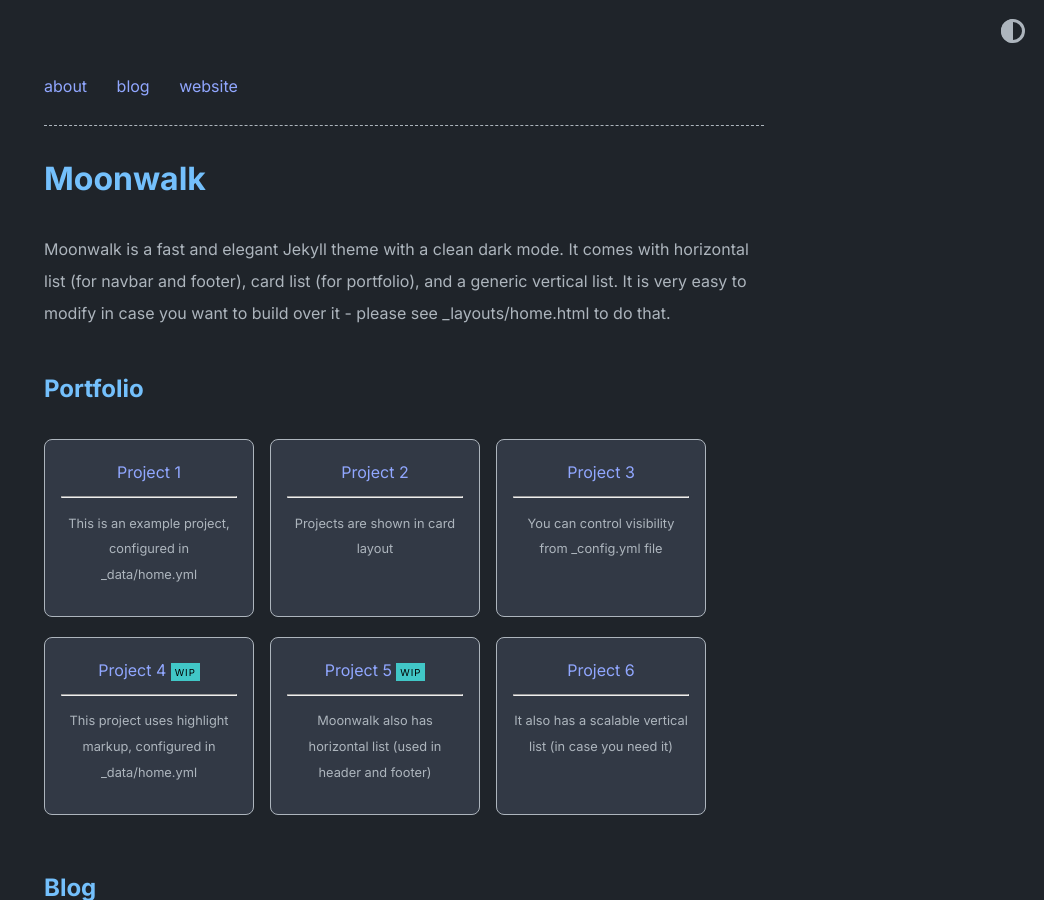
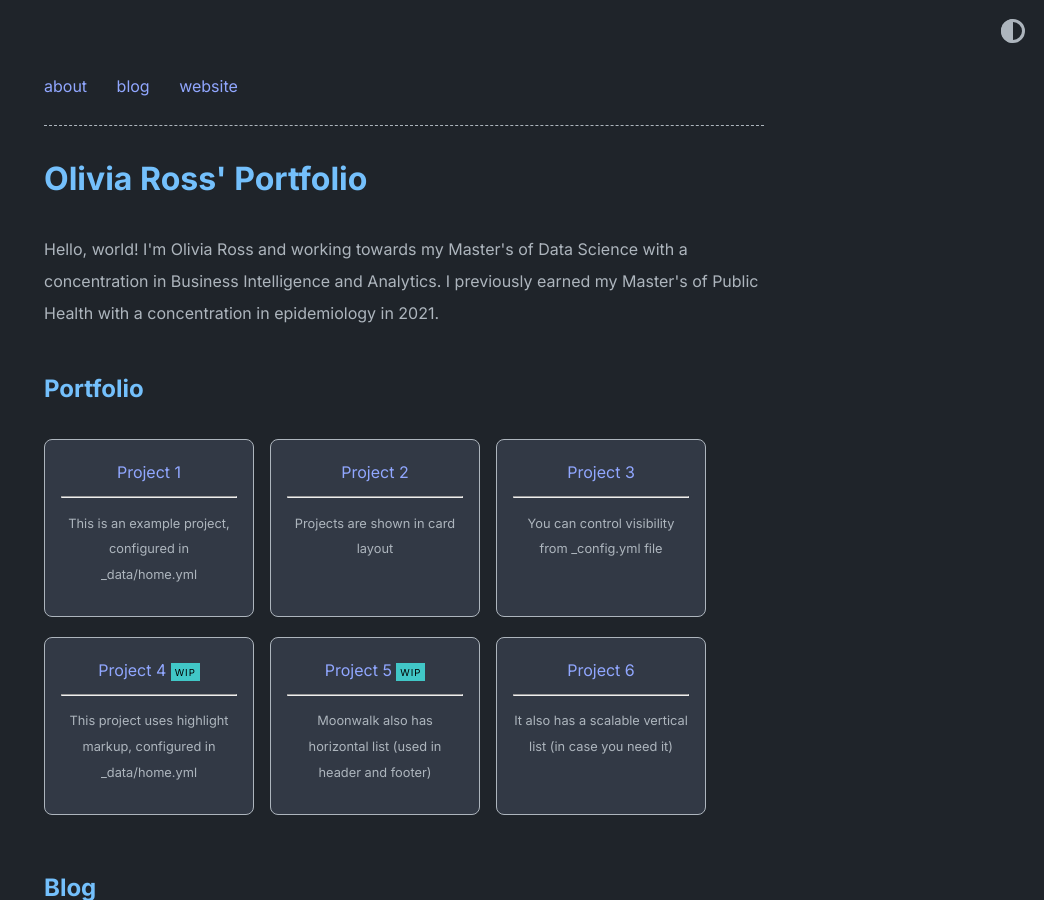
Before and after one commit to liv4data/portfolio, a Jekyll site: the page built from index.md, in a window 1280 px wide and 900 px high. Shown: the whole window, without its empty margins (236-1280 px from the left). Built offline with Jekyll 4.4.1, drawn with Linux system fonts in a browser that asks for light colours; some of the changed text lies outside the part shown.

Commit message:
Update _config.yml

```diff
--- a/_config.yml
+++ b/_config.yml
@@ -1,16 +1,12 @@
-title: Moonwalk
-author: Abhinav Saxena
-url: https://www.abhinavsaxena.com/moonwalk # root address of the site
+title: Olivia Ross' Portfolio
+author: Olivia Ross
+url: https://www.liv4data.github.io/portfolio # root address of the site
 description: > # description of the site (multiple lines allowed)
-  Moonwalk is a fast and elegant Jekyll theme with a clean dark mode. It comes with horizontal list (for navbar and footer), card list (for portfolio), and a generic vertical list. It is very easy to modify in case you want to build over it - please see _layouts/home.html to do that.
+  Hello, world! I'm Olivia Ross and working towards my Master's of Data Science with a concentration in Business Intelligence and Analytics. I previously earned my Master's of Public Health with a concentration in epidemiology in 2021.
 
 permalink: /:slug
 
 favicon: "./logo.png" # relative path to site's favicon
-
-twitter:
-    username: abhinav # update or delete this
-    card: summary_large_image
 
 #theme: moonwalk # if you are using GitHub Pages, change it to remote_theme: abhinavs/moonwalk
 remote_theme: abhinavs/moonwalk
@@ -22,7 +18,7 @@ theme_config:
   date_format: "%Y-%m-%d" # customize how date is formatted
   show_description: true # show blog description
   show_navbar: true # show horizontal navbar
-  show_footer: true # show footer links in home page,add in _data/home.yml
+  show_footer: false # show footer links in home page,add in _data/home.yml
   show_copyright: true # show copyright notice in footer
   # following keys are using to create home layout
   show_projects: true # show projects as cards, add in _data/home.yml
@@ -38,8 +34,6 @@ theme_config:
     title_blog: Blog
     title_old_projects: Old Projects
 
-soopr:
-  publish_token: "" # sign up at https://www.soopr.co to get your publish token and personalize share and reaction options
 
 highlighter: rouge
 
```
